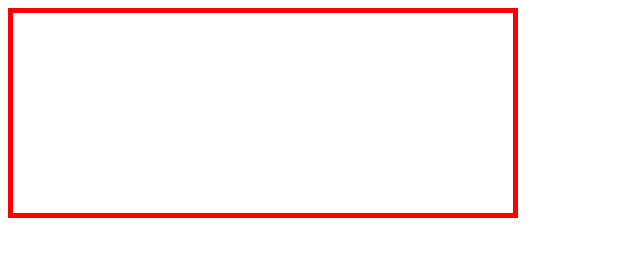
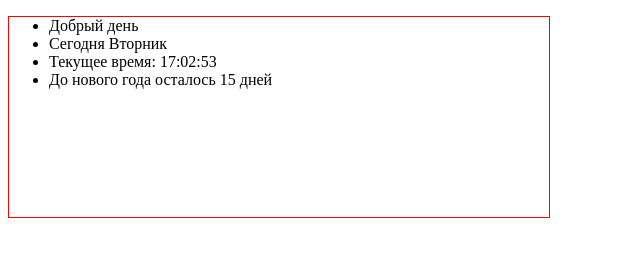
Before and after one commit to JOD-J/GLO-JS-16, a plain HTML site: page dayTime/index.html in a window 1280 px wide. Shown: the whole page, without its empty margins (0-640 px from the left). Drawn offline with Linux system fonts and the light colour scheme.

Commit message:
lesson18
lesson18

```diff
--- a/dayTime/index.html
+++ b/dayTime/index.html
@@ -7,7 +7,9 @@
 	<script src="/dayTime/js/script.js" defer></script>
 </head>
 <body>
-	<div class="div"></div>
+	<ul class="ul">
+
+	</ul>
 
 </body>
 </html>
--- a/dayTime/js/script.js
+++ b/dayTime/js/script.js
@@ -1,15 +1,71 @@
+/* eslint-disable max-len */
 /* eslint-disable no-unused-vars */
 "use strict";
 
-const divElem = document.querySelector('.div'),
-	date = new Date();
+const ulElem = document.querySelector('.ul'),
+	days  = ['Воскресение', 'Понедельник', 'Вторник', 'Среда', 'Четверг', 'Пятница', 'Суббота' ],
+	date = new Date(),
+	hours = date.getHours(),
+	dateNewYear = new Date(2020, 11, 31);
 
-const showDate = () => {
-	divElem.style.width = '500px';
-	divElem.style.height = '200px';
-	divElem.style.border = '5px solid red';
+const dateTime =  {
+	getTimeRemaining: () => {
+		const	dateStop = new Date(dateNewYear).getTime(),	// экземпляр класса date так мы получим конечную дату через метод getTime находим милисекунды.
+			dateNow = new Date().getTime(),					// получаем текущю дату через метод getTime находим милисекунды.
+			timeRemaining = (dateStop - dateNow) / 1000,	// разница между двумя датами |1000 получаем секунды.
+			seconds = Math.floor(timeRemaining % 60),		// % 60 остаток от деления.
+			minutes = Math.floor((timeRemaining / 60) % 60),
+			hours = Math.floor(timeRemaining / 60 / 60),
+			days =  Math.floor(timeRemaining / 60 / 60 / 24);
+		return { timeRemaining, days, hours, minutes, seconds };
+	},
+	getStyleDateTime: () => {
+		ulElem.style.width = '500px';
+		ulElem.style.height = '200px';
+		ulElem.style.border = '1px solid red';
+	},
+	getGood: () => {
+		const li = document.createElement('li');
+		const timer = dateTime.getTimeRemaining();
+		if (timer.hours >= 12) {
+			li.textContent = `Добрый день`;
+			return ulElem.append(li);
+		} else if (timer.hours >= 18) {
+			li.textContent = `Добрый вечер`;
+			return ulElem.append(li);
+		} else if (timer.hours >= 24) {
+			li.textContent = `Доброй ночи`;
+			return	ulElem.append(li);
+		} else if (timer.hours >= 6) {
+			li.textContent = `Доброe утро`;
+			return ulElem.append(li);
+		}
+	},
+	getToDay: () => {
+		const li = document.createElement('li');
+		li.textContent = `Сегодня ${days[date.getDay()]}`;
+		return ulElem.append(li);
+	},
+	getTime: () => {
+		const li = document.createElement('li');
+		li.textContent = `Текущее время: ${date.toTimeString().slice(0, 8)}`;
+		return ulElem.append(li);
 
-
+	},
+	getDayToNewYear: () => {
+		const li = document.createElement('li');
+		const timer = dateTime.getTimeRemaining();
+		const dayToNewYear = timer.days;
+		li.textContent = `До нового года осталось ` + dayToNewYear + ` дней`;
+		return ulElem.append(li);
+	},
+	showDateTime: () => {
+		dateTime.getStyleDateTime();
+		dateTime.getGood();
+		dateTime.getToDay();
+		dateTime.getTime();
+		dateTime.getDayToNewYear();
+	},
 };
 
-showDate();
+dateTime.showDateTime();
```
